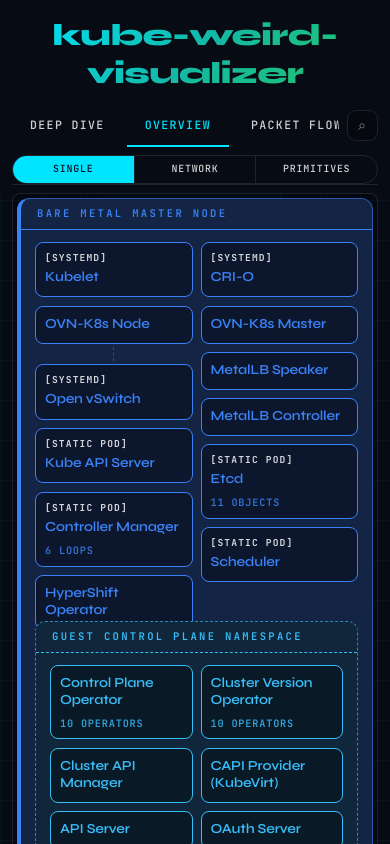
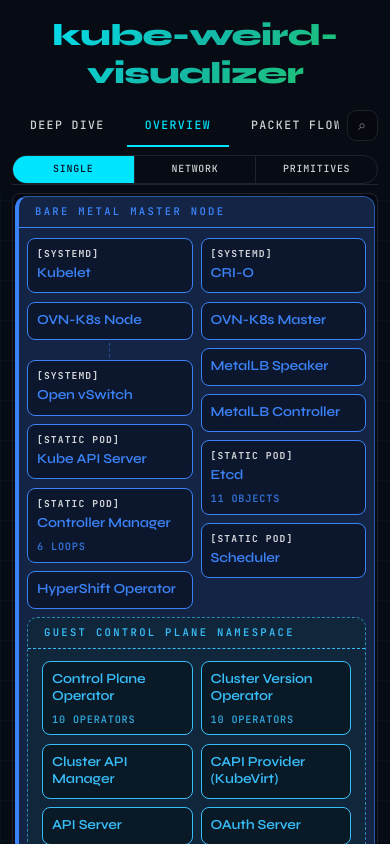
Before and after one commit to mopeps/kube-visual, a React (Vite) app: page / in a window 390 px wide. Built offline with nearby package versions, Linux system fonts and the light colour scheme.

Commit message:
Tighten mobile zone spacing

```diff
--- a/src/index.css
+++ b/src/index.css
@@ -195,11 +195,15 @@
 @media (max-width: 640px) {
   .overview-canvas {
     gap: 4px;
-    padding: 4px;
+    padding: 2px;
   }
 
   .zone-content {
-    padding: 12px 14px;
+    padding: 10px 8px;
+  }
+
+  .zone--nested > .zone-content {
+    padding: 8px 6px;
   }
 
   .zone-content-inner {
```
